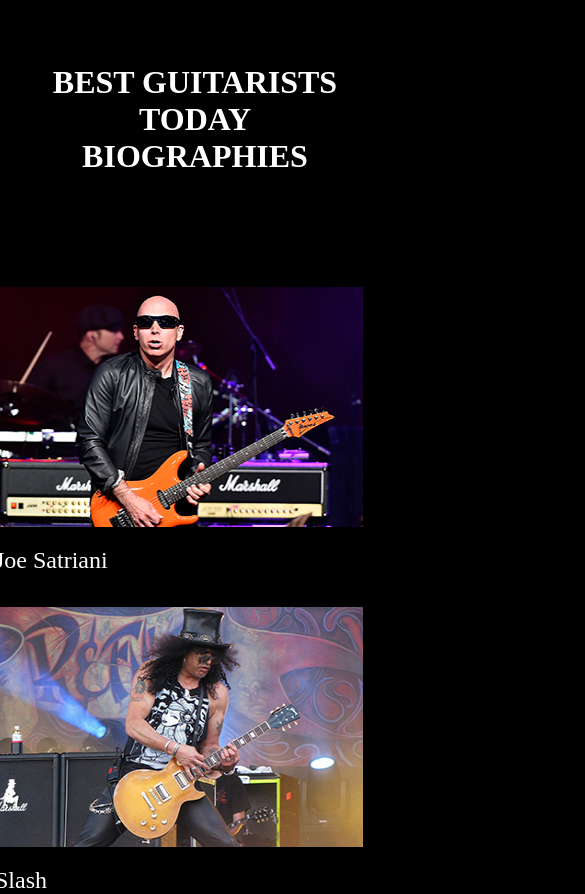
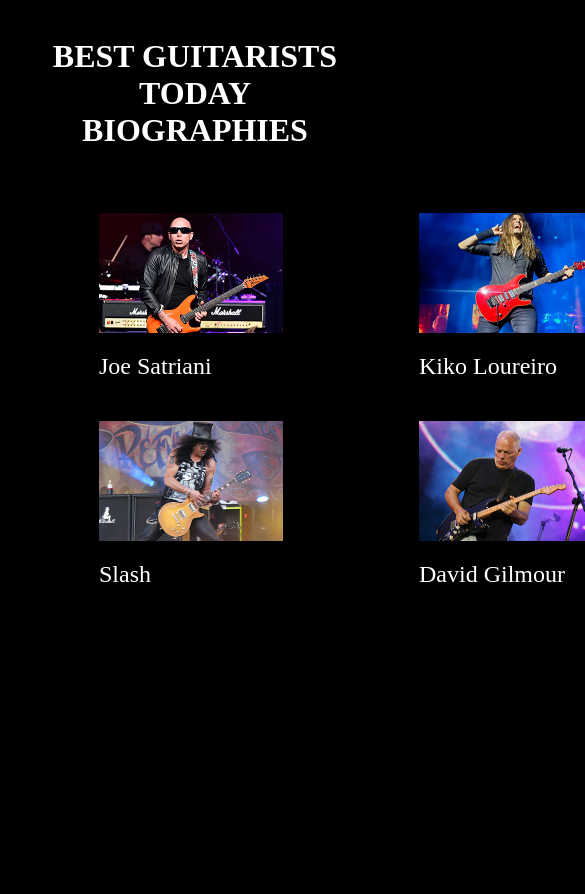
Before and after one commit to mikaelelias/content_guides, a plain HTML site: page index.html in a window 390 px wide. Shown: the top 894 px of the page, 585 px wide, since content can reach past the window. After the commit the page ends 844 px from the top, so only its background shows below. Drawn offline with Linux system fonts and the light colour scheme.

Commit message:
responsi

```diff
--- a/style.css
+++ b/style.css
@@ -1,5 +1,5 @@
 * {
-    margin: 0;
+    margin: 0 auto;
     padding: 0;
     box-sizing: border-box;
 }
@@ -41,8 +41,8 @@ header {
 }
 
 img {
-    width: 100%;
-    height: 100%;
+    width: 80%;
+    height: 80%;
     cursor: pointer;
 }
 
@@ -131,9 +131,63 @@ iframe {
     overflow: auto;
 }
 
-/*
-.modal-open {
-    opacity: 0.5;
+@media (max-width: 1750px) {
+    .caixas {
+    display: grid;
+    justify-content: center;
+    grid-template-columns: repeat(3, 15rem);
+    grid-template-rows: repeat(2, 8rem);
+    gap: 12rem;
+    margin-top: 1rem;
+}
 }
 
-*/
+@media (max-width: 1500px) {
+    .caixas {
+    display: grid;
+    justify-content: center;
+    grid-template-columns: repeat(3, 8rem);
+    grid-template-rows: repeat(2, 8rem);
+    gap: 12rem;
+    margin-top: 1rem;
+}
+
+    img {
+        max-width: 60%;
+        max-height: 60%;
+    }
+}
+
+@media (max-width: 1090px) {
+    body {
+        margin: 0 auto;
+        max-width: 100%;
+        max-height: 100%;
+    }
+
+    .caixas {
+        align-items:center;
+        display: grid;
+        justify-content: center;
+        grid-template-columns: repeat(3, 12rem);
+        grid-template-rows: repeat(2, 5rem);
+        gap: 8rem;
+        margin-top: 20rem;
+        margin: 0 auto;
+    }
+
+    h1 {
+        text-align: center;
+        margin-top: 0.3rem;
+    }
+
+    img {
+        width: 50%;
+        height: 50%;
+        margin-top: 4rem;
+    }
+
+    header {
+        margin-top: 0.1rem;
+    }
+}
```
